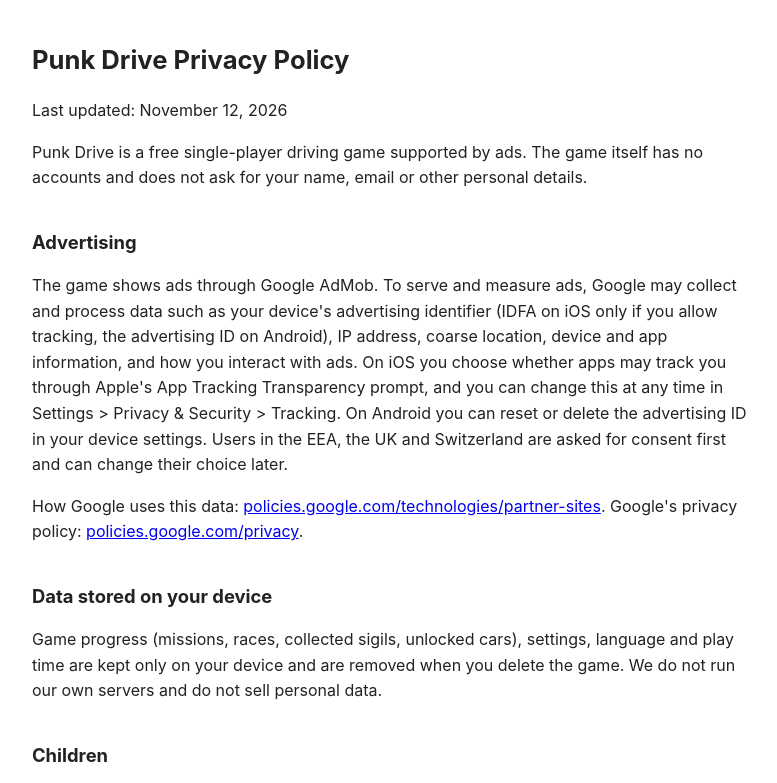
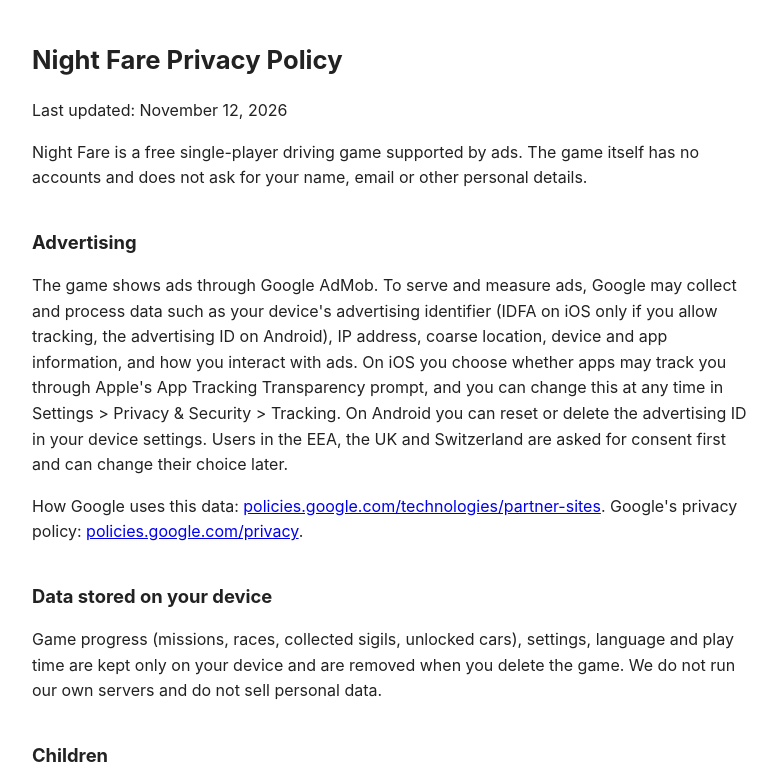
Before and after one commit to onrsir/punkdrive, a plain HTML site: page privacy.html in a window 1280 px wide. Shown: the top 783 px of the page, without its empty margins (248-1025 px from the left). Drawn offline with Linux system fonts and the light colour scheme.

Commit message:
Rename game to Night Fare

```diff
--- a/privacy.html
+++ b/privacy.html
@@ -1,11 +1,11 @@
 <!doctype html>
 <html lang="en"><head><meta charset="utf-8"><meta name="viewport" content="width=device-width,initial-scale=1">
-<title>Punk Drive Privacy Policy</title>
+<title>Night Fare Privacy Policy</title>
 <style>body{font-family:-apple-system,Segoe UI,Roboto,sans-serif;max-width:720px;margin:40px auto;padding:0 16px;line-height:1.6;color:#222;background:#fff}h1{font-size:1.6em}h2{font-size:1.15em;margin-top:2em}</style></head>
 <body>
-<h1>Punk Drive Privacy Policy</h1>
+<h1>Night Fare Privacy Policy</h1>
 <p>Last updated: November 12, 2026</p>
-<p>Punk Drive is a free single-player driving game supported by ads. The game itself has no accounts and does not ask for your name, email or other personal details.</p>
+<p>Night Fare is a free single-player driving game supported by ads. The game itself has no accounts and does not ask for your name, email or other personal details.</p>
 <h2>Advertising</h2>
 <p>The game shows ads through Google AdMob. To serve and measure ads, Google may collect and process data such as your device's advertising identifier (IDFA on iOS only if you allow tracking, the advertising ID on Android), IP address, coarse location, device and app information, and how you interact with ads. On iOS you choose whether apps may track you through Apple's App Tracking Transparency prompt, and you can change this at any time in Settings &gt; Privacy &amp; Security &gt; Tracking. On Android you can reset or delete the advertising ID in your device settings. Users in the EEA, the UK and Switzerland are asked for consent first and can change their choice later.</p>
 <p>How Google uses this data: <a href="https://policies.google.com/technologies/partner-sites">policies.google.com/technologies/partner-sites</a>. Google's privacy policy: <a href="https://policies.google.com/privacy">policies.google.com/privacy</a>.</p>
```
Also changed, not shown: index.html (+2 -2 lines).
